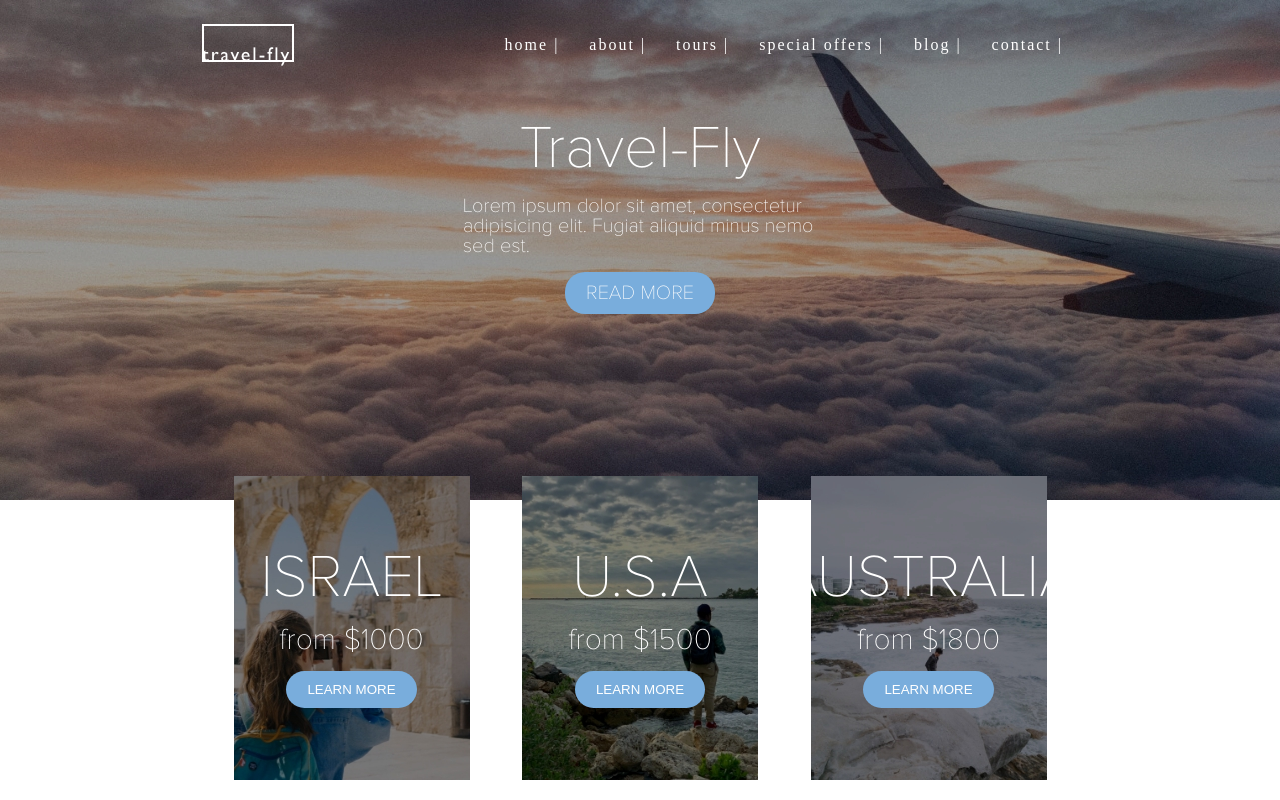
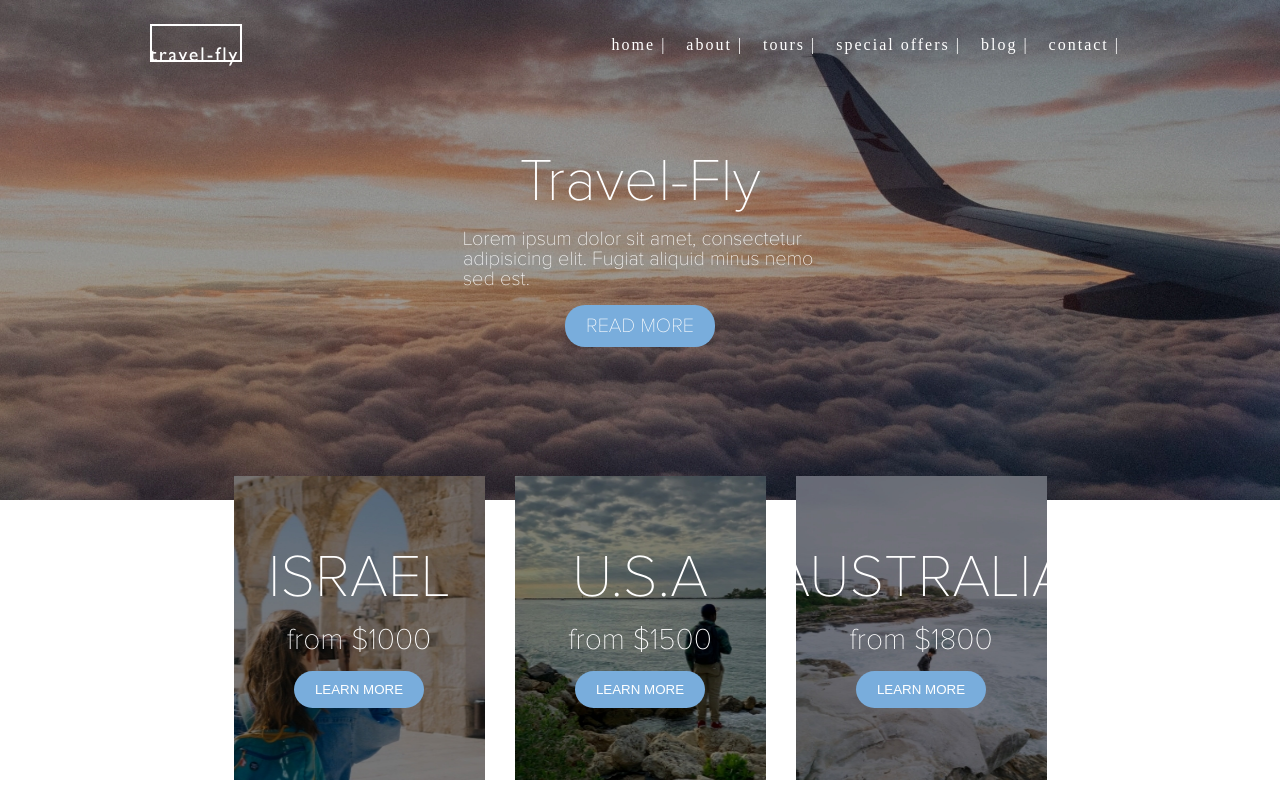
Before and after one commit to agggutie/homework-three, a plain HTML site: page index.html in a window 1280 px wide. Shown: the top 800 px of the page. Drawn offline with Linux system fonts and the light colour scheme.

Commit message:
HW 3 layout complete
displays correctly in the pages server

```diff
--- a/index.html
+++ b/index.html
@@ -10,15 +10,22 @@
 <body>
     <div class="site-container">
     <section class="home">
-        <div class="heroSection">
-                <div class="nav">
+        <div class="navContainer">
+            <nav>
                 <div class="navLeft">
                     <img src="images/logo-white.png" alt="">
                 </div>
                 <div class="navRight">
-                        <a href="">home |</a><a href="">about |</a><a href="">tours |</a><a href="">special offers |</a><a href="">blog |</a><a href="">contact |</a>
+                    <a href="">home  |</a>
+                    <a href="">about  |</a>
+                    <a href="">tours  |</a>
+                    <a href="">special offers |</a>
+                    <a href="">blog |</a>
+                    <a href="">contact |</a>
                 </div>
+            </nav>
         </div>
+        <div class="heroSection">
             <div class="heroTextHolder">
                 <div class="heroText">
                     <p class="heroOne">Travel-Fly</p>
@@ -28,6 +35,7 @@
                 </div>
             </div>
         </div>
+
         <div class="imageSection">
             <div class="imageHolder">
                 <div class="image">
@@ -57,7 +65,6 @@
             </div>
         </div>
     </section>
-
     <section class="contact">
         <div class="booking-wrapper">
         <h1>Booking Form</h1>
@@ -95,7 +102,7 @@
             <input type="text">
         </div>
         <div class="button">
-            <button>Submit</button>
+            <button>SUBMIT</button>
         </div>
         </div>
     </section>
--- a/scss/contact.scss
+++ b/scss/contact.scss
@@ -1,19 +1,16 @@
 .contact{
     max-width: 1280px;
-    min-height: 992px;
+    max-height: 992px;
     display: flex;
     background-color: white;
     padding: 50px;
 
     .booking-wrapper{
-        min-width: 813px;
-        max-height: 992px;
+        width: 813px;
+        height: 992px;
         margin: 0 auto;
-    }
-
         h1{
             font-size: 60px;
-        font-family: light;
         }
         .space-input{
             display: flex;
@@ -21,7 +18,7 @@
             align-items: center;
             padding-bottom: 21px;
             input{
-            min-width: 344px;
+                width: 344px;
                 height: 58px;
             }
         }
@@ -38,12 +35,9 @@
         }
         .tri-input{
             max-width: 100%;
-        min-height: 58px;
+            max-height: 58px;
             display: flex;
             flex-direction: row;
-
-    }
-
             .left{
                 width: 33.3%;
                 height: 58px;
@@ -79,26 +73,29 @@
                     min-height: 58px;
                 }
             }
+        }
+
+
         .textBox{
-        max-width: 100%;
-        min-height: 192px;
+            max-width: 818px;
+            max-height: 192px;
             display: flex;
             padding-top: 20px;
             input{
-            min-width: 818px;
-            min-height: 192px;
+                width: 818px;
+                height: 192px;
             }
         }
         .button{
             display: flex;
             justify-content: center;
             align-items: center;
-        max-width: 100%;
+            max-width: 818px;
             max-height: 60px;
-        padding-top: 37px;
+            padding-top: 60px;
                 button{
-        min-width: 813px;
-        min-height: 60px;
+                width: 813px;
+                height: 60px;
                 background-color: #79ADDC;
                 border-radius: 20px;
                 border: none;
@@ -107,3 +104,4 @@
                 }
         }
     }
+}
--- a/scss/footer.scss
+++ b/scss/footer.scss
@@ -11,9 +11,6 @@
     align-items: center;
     justify-content: space-around;
     color: white;
-
-}
-
     .footerLeft{
         min-width: 92px;
         min-height: 42px;
@@ -33,4 +30,6 @@
             min-width: 22px;
             min-height: 22px;
         }
+
 }
+}
--- a/scss/home.scss
+++ b/scss/home.scss
@@ -1,43 +1,34 @@
 .home{
     display: flex;
     flex-direction: column;
-    min-width: 100%;
-    max-height: 896px;
+    width: 1280px;
+    height: 896px;
 
 
     .heroSection{
-        max-width: 100%;
-        min-height: 500px;
+        display: flex;
+        flex-direction: column;
+        width: 1280px;
+        height: 500px;
         background-image: url(../images/hero.jpg);
         background-position: center;
         background-repeat: no-repeat;
         background-size: cover;
-    }
         .heroTextHolder{
             display: flex;
             justify-content: center;
             align-items: center;
-        width: 100%;
-        min-height: 206px;
-    }
-
+            width: 1280px;
+            height: 500px;
             .heroText{
                 display: flex;
                 flex-direction: column;
                 justify-content: center;
                 align-items: center;
-        max-width: 414px;
-        min-height: 206px;
+                width: 414px;
+                height: 406px;
                 padding: 30px;
                 color: #fff;
-        button{
-            display: flex;
-            justify-content: center;
-            align-items: center;
-            font-size: 20px;
-            font-family: light;
-        }
-    }
                 .heroOne{
                     display: flex;
                     justify-content: center;
@@ -53,28 +44,41 @@
                     font-size: 20px;
                     font-family: light;
                 }
-
-
+                button{
+                    display: flex;
+                    background-color: #79ADDC;
+                    border-radius: 20px;
+                    border: none;
+                    padding: 11px 21px;
+                    color: #fff;
+                    justify-content: center;
+                    align-items: center;
+                    font-size: 20px;
+                    font-family: light;
+                }
+            }
+        }
+    }
             .imageSection{
                 display: flex;
                 justify-content: center;
                 align-items: center;
-        max-width: 100%;
-        min-height: 360px;
+                width: 1280px;
+                height: 360px;
                 background-color: white;
-    }
-
                 .imageHolder{
                     display: flex;
                     flex-direction: row;
-        min-width: 813px;
-        min-height: 304px;
+                    width: 813px;
+                    height: 304px;
                     justify-content: space-between;
                     align-items: center;
                     margin-top: -104px
                 }
 
                 .image{
+                    width: 251px;
+                    height: 304px;
                     display: flex;
                     align-items: center;
                     justify-content: center;
@@ -82,8 +86,8 @@
                 }
 
                 img{
-        width: 100%;
-        height: 100%;
+                    width: 251px;
+                    height: 304px;
                 }
 
                 .text{
@@ -112,3 +116,4 @@
                     color: #fff;
                 }
             }
+        }
--- a/scss/nav.scss
+++ b/scss/nav.scss
@@ -1,30 +1,40 @@
-.nav{
-    max-width: 980px;
+.navContainer{
+    position: absolute;
+    top: 0;
+    width: 1280px;
+    height: 90px;
+    display: flex;
+    justify-content: center;
+    align-items: center;
+nav{
+    width: 980px;
     height: 90px;
     margin: 0 auto;
     display: flex;
     justify-content: center;
     align-items: center;
-    flex-direction: row;
-}
     .navLeft{
-    max-width: 92px;
-    max-height: 42px;
+        width: 92px;
+        height: 42px;
         img{
             width: 92px;
             height: 42px;
         }
     }
+
+    .navRight{
+        width: 888px;
+        height: 42px;
+        display: flex;
+        justify-content: flex-end;
+        align-items: center;
         a{
-    padding: 15px;
+            padding: 10px;
             letter-spacing: 2px;
             text-decoration: none;
             color: white;
         }
-.navRight{
-    width: 80%;
-    height: 100%;
-    display: flex;
-    justify-content: flex-end;
-    align-items: center;
     }
+
+}
+}
--- a/scss/structure.scss
+++ b/scss/structure.scss
@@ -21,11 +21,8 @@
 
   .site-container{
     max-width: 1280px;
-    min-height: 1792px;
-    background-color: antiquewhite;
+    max-height: 1792px;
     margin: 0 auto;
-    display: flex;
-    flex-direction: column;
   }
 
   @font-face {
```
Also changed, not shown: css/styles.css, scss/home.css, scss/structure.css (deleted), 2 other files. Lines whose indentation alone changed are shown as unchanged.
